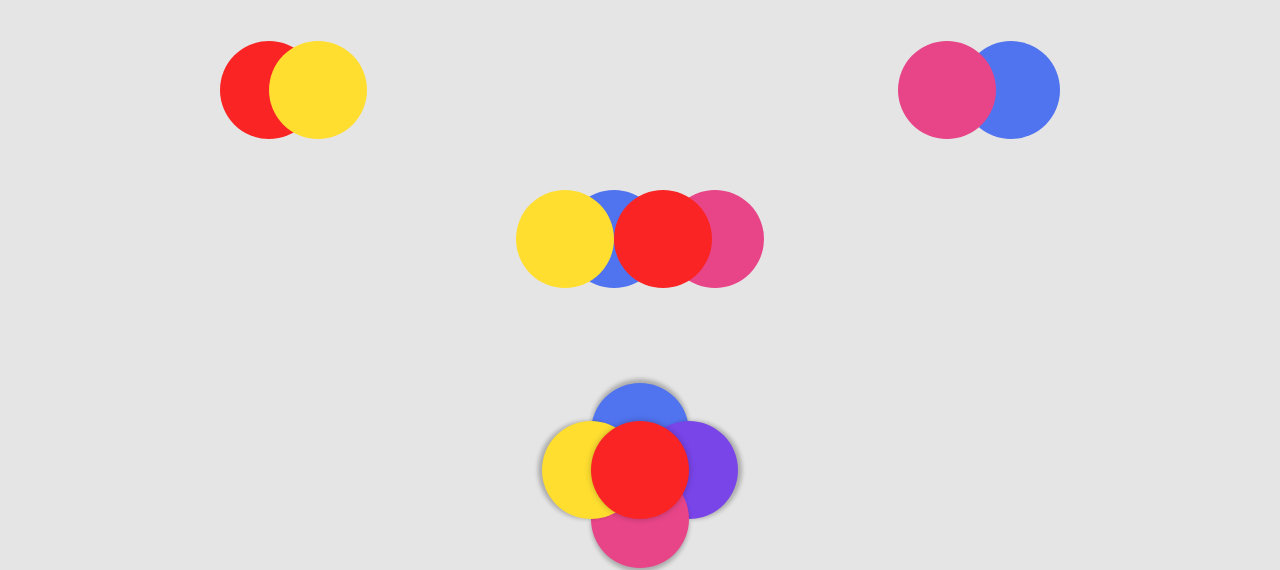
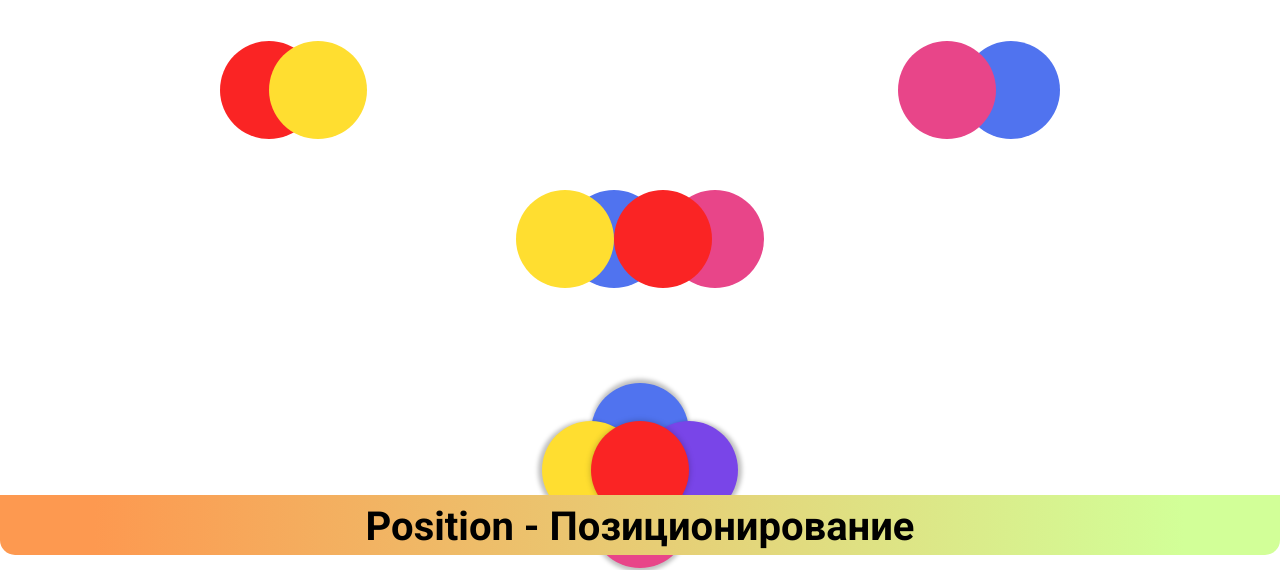
Before and after one commit to klevoDev/12-Position, a plain HTML site: page index.html in a window 1280 px wide. Shown: the part 245-815 px from the top of the page. Drawn offline with nearby package versions, Linux system fonts and the light colour scheme.

Commit message:
add footer

```diff
--- a/css/style.css
+++ b/css/style.css
@@ -9,7 +9,6 @@
 
 body {
     font-family: 'Roboto', sans-serif;
-    background-color: #E5E5E5;
 }
 
 
@@ -555,3 +554,26 @@ body {
 }
 
 .task-six__text {}
+
+
+
+.footer {
+    position: fixed;
+    left: 0;
+    bottom: 0;
+
+    width: 100%;
+    height: 60px;
+    z-index: 778;
+
+    text-align: center;
+
+    padding: 9px 0 4px;
+
+    background: linear-gradient(90.16deg, #FD9950 7.4%, #D2FF98 92.52%);
+    border-radius: 0px 0px 15px 15px;
+}
+
+.footer__link {}
+
+.link {}
--- a/index.html
+++ b/index.html
@@ -131,6 +131,14 @@
                     </p>
                 </div>
             </section>
+
+            <section class="footer">
+                <div class="container">
+                    <a class="footer__link link" href="./index.html">
+                        Position - Позиционирование
+                    </a>
+                </div>
+            </section>
         </main>
     </div>
 </body>
```
